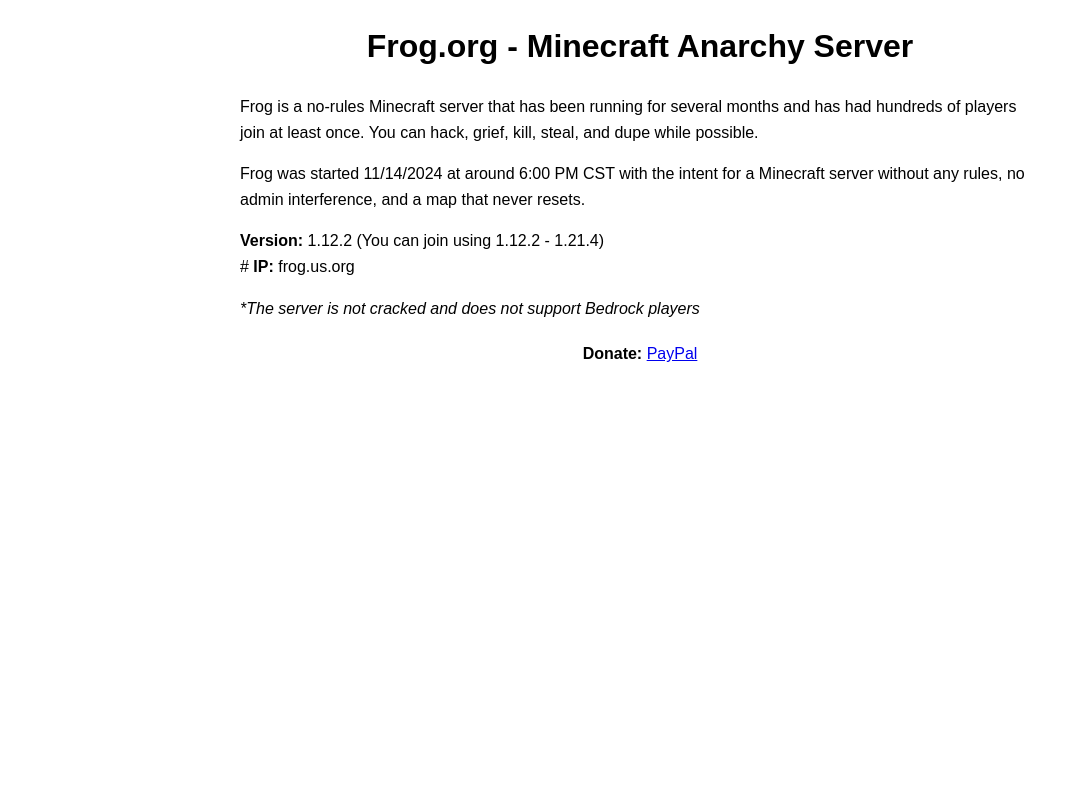
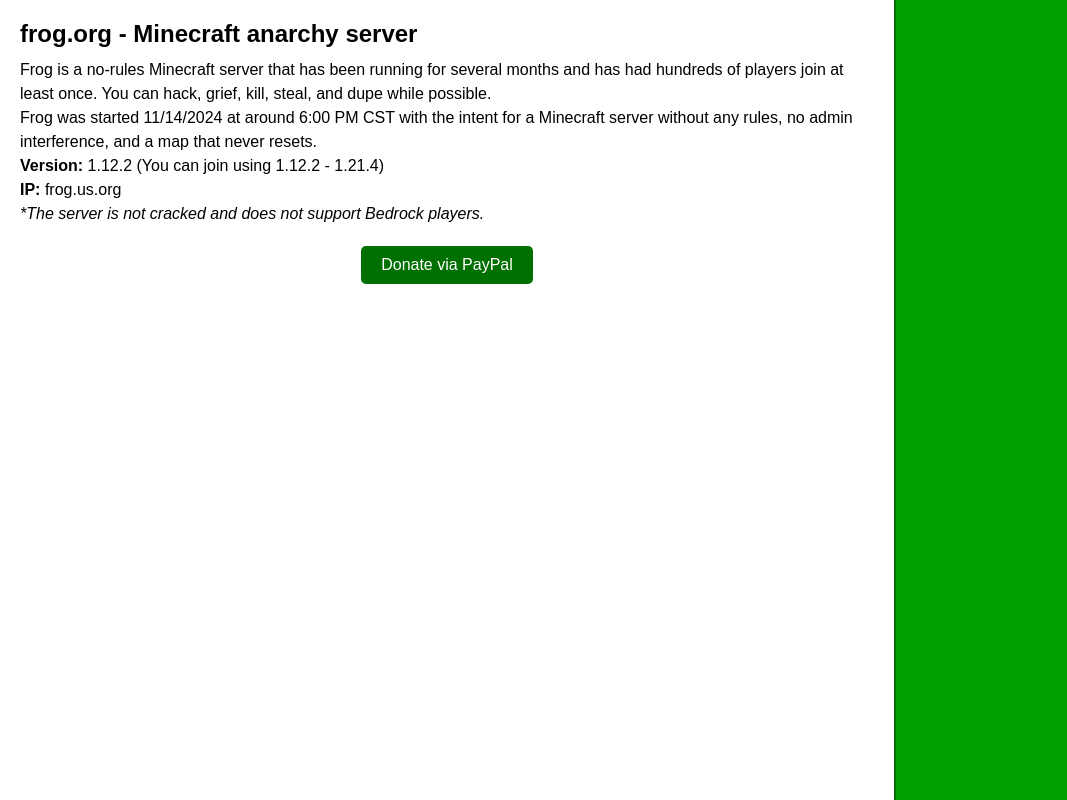
Before and after one commit to richboyyyy/frog-site, a plain HTML site: page index.html in a window 1280 px wide. Shown: the whole page, without its empty margins (0-1067 px from the left). Drawn offline with Linux system fonts and the light colour scheme.

Commit message:
Update index.html

```diff
--- a/index.html
+++ b/index.html
@@ -3,37 +3,74 @@
 <head>
   <meta charset="UTF-8">
   <meta name="viewport" content="width=device-width, initial-scale=1.0">
-    <title>Frog.org - Minecraft Anarchy Server</title>
+  <title>Frog Minecraft Server</title>
   <style>
     body {
+      margin: 0;
       font-family: Arial, sans-serif;
-            line-height: 1.6;
-            margin: 20px;
+    }
+    .container {
+      display: flex;
+      height: 100vh;
+    }
+    .content {
+      flex: 1;
+      padding: 20px;
+      border-right: 2px solid #007000; /* Thinner border, darker green */
+      overflow-y: auto;
+    }
+    .sidebar {
+      background-color: #00a000; /* Darker green background */
+      width: 30%;
+    }
+    h1, p {
+      margin: 0;
     }
     h1 {
-            text-align: center;
+      font-size: 24px;
+      margin-bottom: 10px;
     }
-        .content {
-            max-width: 800px;
-            margin: 0 auto;
+    p {
+      line-height: 1.5;
     }
     .donate {
       margin-top: 20px;
       text-align: center;
     }
+    .donate button {
+      background-color: #007000;
+      color: white;
+      border: none;
+      padding: 10px 20px;
+      font-size: 16px;
+      cursor: pointer;
+      border-radius: 5px;
+    }
+    .donate button:hover {
+      background-color: #005a00;
+    }
   </style>
 </head>
 <body>
-    <h1>Frog.org - Minecraft Anarchy Server</h1>
+  <div class="container">
     <div class="content">
-        <p>Frog is a no-rules Minecraft server that has been running for several months and has had hundreds of players join at least once. You can hack, grief, kill, steal, and dupe while possible.</p>
-        <p>Frog was started 11/14/2024 at around 6:00 PM CST with the intent for a Minecraft server without any rules, no admin interference, and a map that never resets.</p>
-        <p><strong>Version:</strong> 1.12.2 (You can join using 1.12.2 - 1.21.4)<br> #
-        <strong>IP:</strong> frog.us.org</p>
-        <p><em>*The server is not cracked and does not support Bedrock players</em></p>
+      <h1>frog.org - Minecraft anarchy server</h1>
+      <p>
+        Frog is a no-rules Minecraft server that has been running for several months and has had hundreds of players join at least once. You can hack, grief, kill, steal, and dupe while possible.
+      </p>
+      <p>
+        Frog was started 11/14/2024 at around 6:00 PM CST with the intent for a Minecraft server without any rules, no admin interference, and a map that never resets.
+      </p>
+      <p>
+        <strong>Version:</strong> 1.12.2 (You can join using 1.12.2 - 1.21.4)<br>
+        <strong>IP:</strong> frog.us.org<br>
+        <em>*The server is not cracked and does not support Bedrock players.</em>
+      </p>
       <div class="donate">
-            <p><strong>Donate:</strong> <a href="https://paypal.com">PayPal</a></p>
+        <button>Donate via PayPal</button>
       </div>
+    </div>
+    <div class="sidebar"></div>
   </div>
 </body>
 </html>
```
Lines whose indentation alone changed are shown as unchanged.
